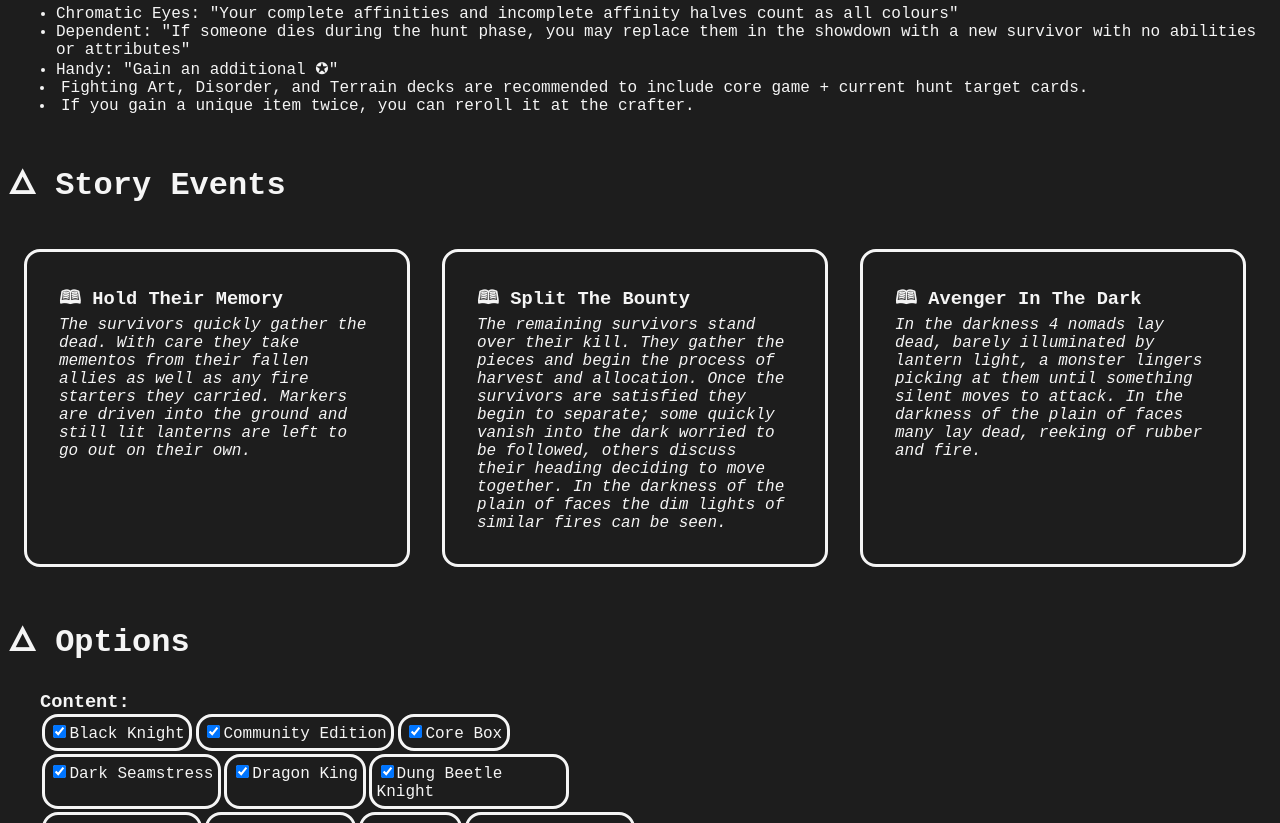
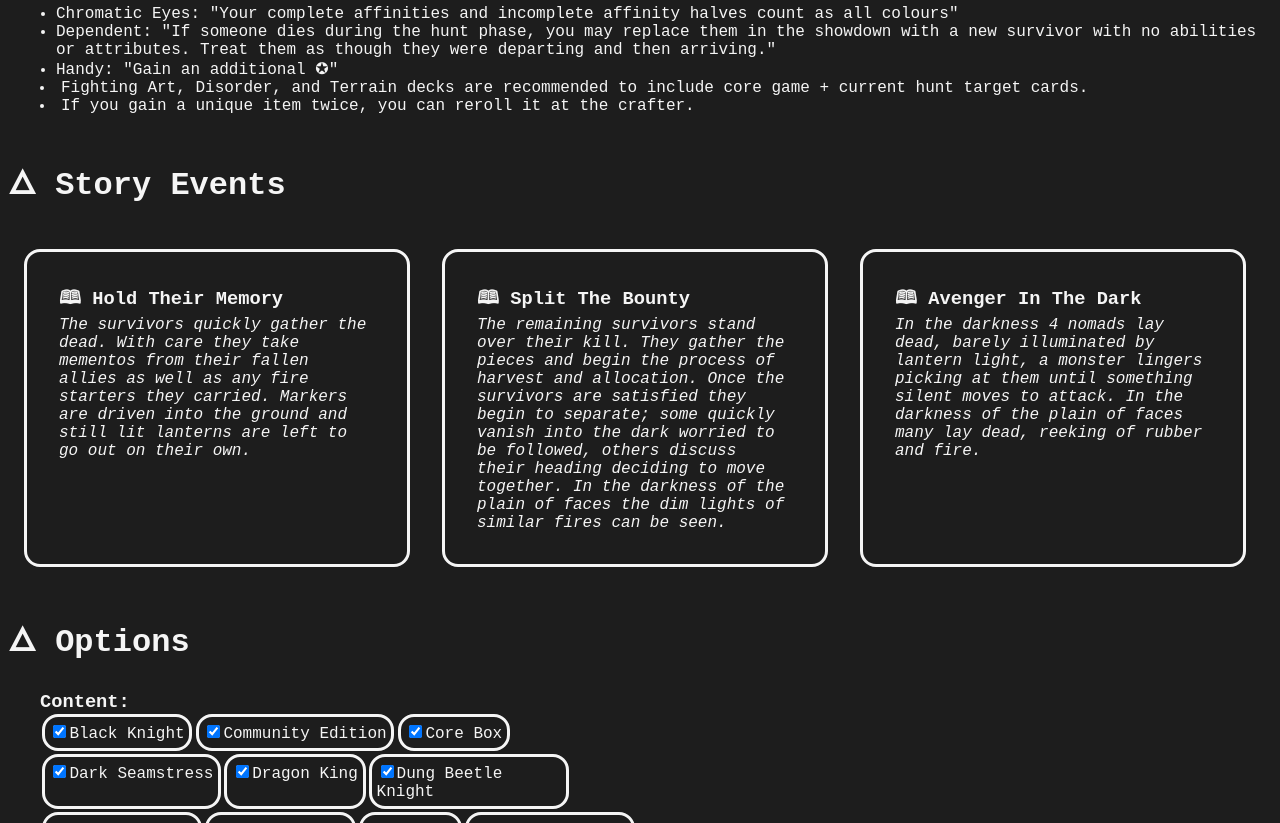
Before and after one commit to bombasticSlacks/KDMR, a website with bundled scripts: page public/index.html in a window 1280 px wide. Shown: the part 2501-3324 px from the top of the page. Built offline with nearby package versions, Linux system fonts and the light colour scheme.

Commit message:
Rules clarification

```diff
--- a/public/generator.ts
+++ b/public/generator.ts
@@ -858,7 +858,7 @@
     if (boldRoll <= 3) {
       // settlement
       character.abilities.push(
-        'Dependent: "If someone dies during the hunt phase, you may replace them in the showdown with a new survivor with no abilities or attributes"'
+        'Dependent: "If someone dies during the hunt phase, you may replace them in the showdown with a new survivor with no abilities or attributes. Treat them as though they were departing and then arriving."'
       );
 
       const val = roll();
--- a/public/index.html
+++ b/public/index.html
@@ -203,7 +203,8 @@
             <ul>
                 <li>Chromatic Eyes: "Your complete affinities and incomplete affinity halves count as all colours"</li>
                 <li>Dependent: "If someone dies during the hunt phase, you may replace them in the showdown with a new
-                    survivor with no abilities or attributes"</li>
+                    survivor with no abilities or attributes. Treat them as though they were departing and then
+                    arriving."</li>
                 <li>Handy: "Gain an additional ✪"</li>
             </ul>
         </li>
```
